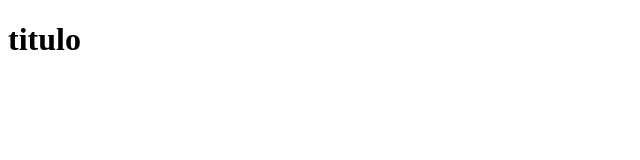
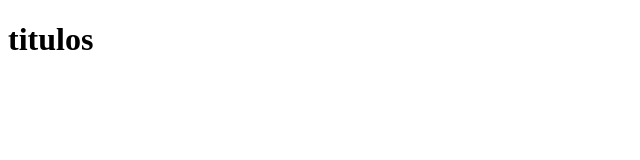
Before and after one commit to iamadeveloper-es/prueba, a website: page index.html in a window 1280 px wide. Shown: the full height of the page, 0-640 px from the left. Drawn offline with Linux system fonts and the light colour scheme.

```diff
--- a/index.html
+++ b/index.html
@@ -7,7 +7,7 @@
     <title>Document</title>
 </head>
 <body>
-    <h1>titulo</h1>
+    <h1>titulos</h1>
 </body>
 <script src="index.js"></script>
 </html>
```
